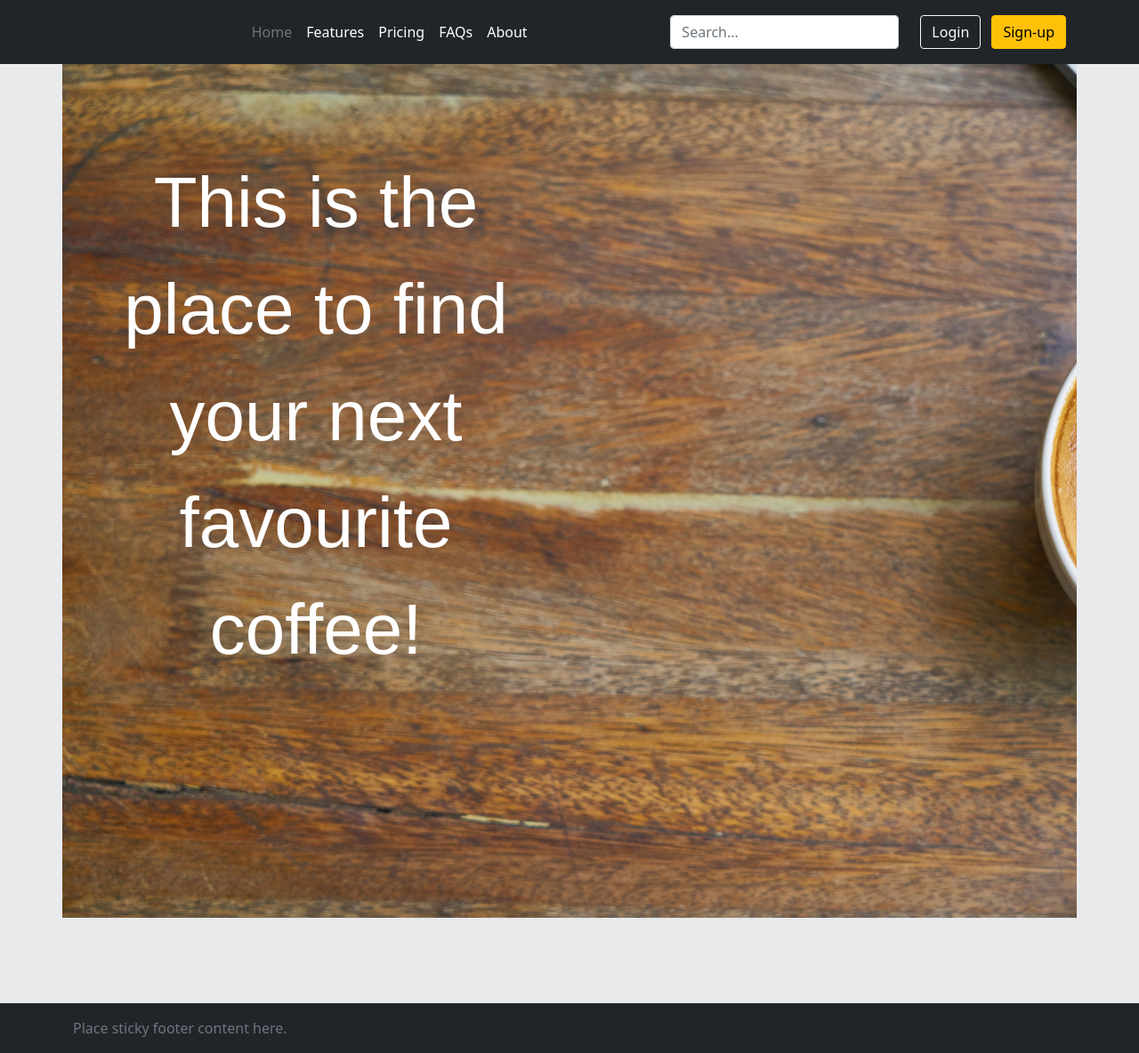
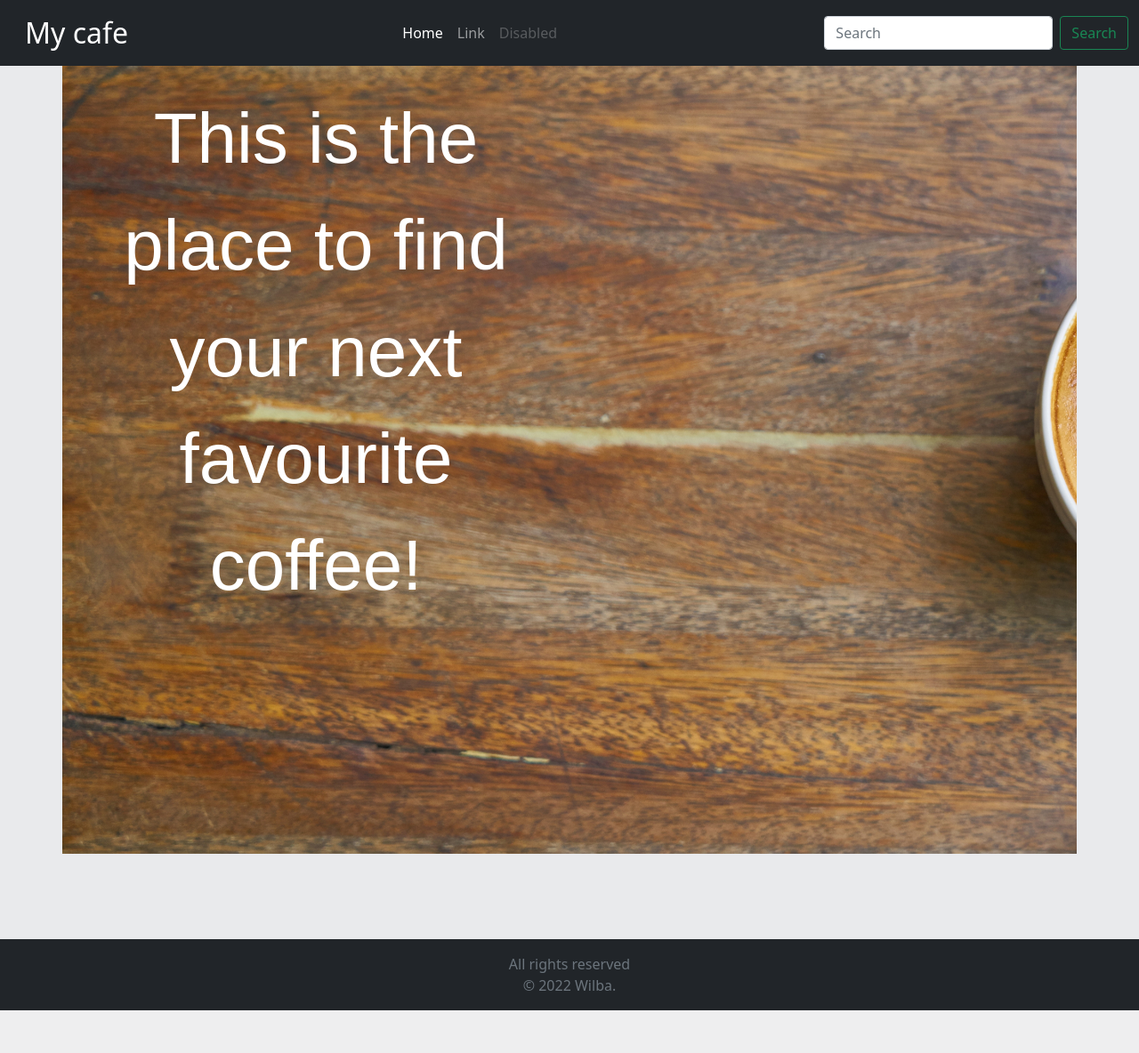
Before and after one commit to Wilbax/cafelast, a Flask app: page / in a window 1280 px wide. Shown: the whole page at 89% size. After the commit the page ends 1136 px from the top, so only its background shows below. Run offline with Flask 2, Linux system fonts and the light colour scheme; data that the repository does not hold is empty; some libraries are stand-ins or nearby versions; some web fonts are replaced.

Commit message:
version 1.1

```diff
--- a/app.py
+++ b/app.py
@@ -38,7 +38,7 @@
 
 
 @app.route('/')
-def hello_world():
+def home():
     cafes = Cafe.query.all()
     cafe_list = [cafe.to_dict() for cafe in cafes]
     return render_template("index.html", cafes=cafe_list)
--- a/static/css.css
+++ b/static/css.css
@@ -5,10 +5,7 @@
 a:visited {
   text-decoration: none;
 }
-a{
-    text-decoration: none;
-    color: black;
-}
+
 a:hover{
     color: black;
 }
@@ -34,7 +31,15 @@
     background-attachment: fixed;
     background-size: 1620px;
     padding-bottom: 200px !important;
+}
+#logo {
+    color: white;
+    font-size: 2rem;
+    font-weight: 100;
+}
 
 
-
+a{
+    text-decoration: none;
+    color: black;
 }
--- a/templates/index.html
+++ b/templates/index.html
@@ -18,38 +18,31 @@
     <link href="https://fonts.googleapis.com/css2?family=Acme&family=KoHo:ital,wght@0,200;1,300&family=Patrick+Hand&family=Shizuru&display=swap" rel="stylesheet">
 </head>
 <body>
-<header class="p-3 bg-dark text-white">
-    <div class="container">
-        <div class="d-flex flex-wrap align-items-center justify-content-center justify-content-lg-start">
-            <a href="/" class="d-flex align-items-center mb-2 mb-lg-0 text-white text-decoration-none">
-                <svg class="bi me-2" width="40" height="32" role="img" aria-label="Bootstrap">
-                    <use xlink:href="#bootstrap"></use>
-                </svg>
-            </a>
-
-            <ul class="nav col-12 col-lg-auto me-lg-auto mb-2 justify-content-center mb-md-0">
-                <li><a href="#" class="nav-link px-2 text-secondary">Home</a></li>
-                <li><a href="#" class="nav-link px-2 text-white">Features</a></li>
-                <li><a href="#" class="nav-link px-2 text-white">Pricing</a></li>
-                <li><a href="#" class="nav-link px-2 text-white">FAQs</a></li>
-                <li><a href="#" class="nav-link px-2 text-white">About</a></li>
-            </ul>
-
-            <form class="col-12 col-lg-auto mb-3 mb-lg-0 me-lg-3" data-dashlane-rid="1c4e6c3700a89c5a"
-                  data-form-type="">
-                <input type="search" class="form-control form-control-dark" placeholder="Search..." aria-label="Search"
-                       data-dashlane-rid="78d3466a6f211ef6" data-form-type="">
-            </form>
-
-            <div class="text-end">
-                <a href="{{ url_for("login") }}">
-                    <button type="button" class="btn btn-outline-light me-2">Login</button>
-                </a>
-                <button type="button" class="btn btn-warning">Sign-up</button>
-            </div>
-        </div>
+<nav class="navbar navbar-expand-md navbar-dark fixed-top bg-dark">
+    <div class="container-fluid">
+      <a class="navbar-brand" href="{{ url_for('home') }} " id="logo">My cafe</a>
+      <button class="navbar-toggler" type="button" data-bs-toggle="collapse" data-bs-target="#navbarCollapse" aria-controls="navbarCollapse" aria-expanded="false" aria-label="Toggle navigation">
+        <span class="navbar-toggler-icon"></span>
+      </button>
+      <div class="collapse navbar-collapse" id="navbarCollapse">
+        <ul class="navbar-nav me-auto mb-2 mb-md-0">
+          <li class="nav-item">
+            <a class="nav-link active" aria-current="page" href="#">Home</a>
+          </li>
+          <li class="nav-item">
+            <a class="nav-link" href="#">Link</a>
+          </li>
+          <li class="nav-item">
+            <a class="nav-link disabled">Disabled</a>
+          </li>
+        </ul>
+        <form class="d-flex">
+          <input class="form-control me-2" type="search" placeholder="Search" aria-label="Search">
+          <button class="btn btn-outline-success" type="submit">Search</button>
+        </form>
+      </div>
     </div>
-</header>
+  </nav>
 
 <section class="py-5 text-center container pad" id="p_image">
     <div class="row py-lg-5 " >
@@ -78,10 +71,10 @@
 
 <div class="album py-5 pad2">
     <div class="container">
-        <div class="row row-cols-1 row-cols-sm-2 row-cols-md-3 g-3">
+        <div class="row row-cols-lg-3 row-cols-md-1 g-4">
             {% for cafe in cafes %}
 
-                <div class="col text-center">
+                <div class="text-center">
 
                     <div class="card shadow-sm cardc">
 
@@ -156,8 +149,9 @@
 </div>
 
 <footer class="footer mt-auto py-3 bg-dark">
-    <div class="container">
-        <span class="text-muted">Place sticky footer content here.</span>
+    <div class="container text-center">
+        <span class="text-muted">All rights reserved <br>© 2022 Wilba.</span>
+
     </div>
 </footer>
 
```
Also changed, not shown: cafes .db (deleted), cafes.db (deleted), static/logo.png (added).
